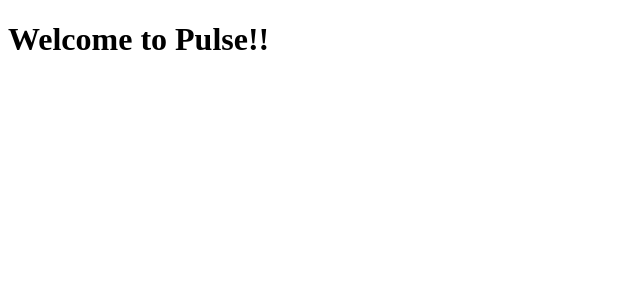
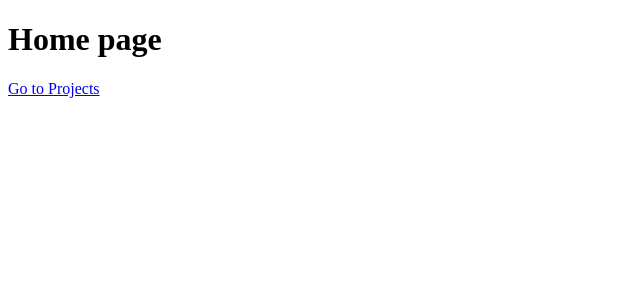
Before and after one commit to dcmallett/vuejs-product-managment-app, a Vue app: page / in a window 1280 px wide. Before the commit this address had no page. Shown: the top 300 px of the page, without its empty margins (0-640 px from the left). Built offline with nearby package versions, Linux system fonts and the light colour scheme.

Commit message:
created dynamic routes and wildcard

```diff
--- a/src/App.vue
+++ b/src/App.vue
@@ -1,5 +1,7 @@
 <template>
-  <h1>Welcome to Pulse!!</h1>
+  <main>
+    <RouterView />
+  </main>
 </template>
 
 <script setup lang="ts"></script>
--- a/src/router/index.ts
+++ b/src/router/index.ts
@@ -2,7 +2,26 @@ import { createRouter, createWebHistory } from 'vue-router'
 
 const router = createRouter({
   history: createWebHistory(import.meta.env.BASE_URL),
-  routes: []
+  routes: [
+    {
+      path: '/',
+      name: 'home',
+      component: () => import('@/views/HomeView.vue')
+    },
+    {
+      //passing in a dnymaic import directly into the component means that when the page loads it will not pass in
+      //the other pages i.e if we load projects page it will also not load in the home page and increase performance
+      path: '/projects',
+      name: 'projects',
+      component: () => import('@/views/ProjectsView.vue')
+    },
+    {
+      //we need the id to be a wild card so we add a : by the ID
+      path: '/projects/:id',
+      name: 'single-project',
+      component: () => import('@/views/SingleProjectView.vue')
+    }
+  ]
 })
 
 export default router
--- /dev/null
+++ b/src/views/HomeView.vue
@@ -0,0 +1,8 @@
+<template>
+  <div>
+    <h1>Home page</h1>
+    <RouterLink to="/projects"> Go to Projects </RouterLink>
+  </div>
+</template>
+<script setup lang="ts"></script>
+<style lang=""></style>
--- /dev/null
+++ b/src/views/ProjectsView.vue
@@ -0,0 +1,7 @@
+<template>
+  <div>
+    <h1>Projects Page</h1>
+    <RouterLink to="/"> Go to home </RouterLink>
+  </div>
+</template>
+<script setup lang="ts"></script>
--- /dev/null
+++ b/src/views/SingleProjectView.vue
@@ -0,0 +1,16 @@
+<template>
+  <div>
+    <!-- when we are using a wildcard we add a ? as optional params incase it is not there
+      we also use the id for the params so we get the route.params.id
+    -->
+    <h1>Project {{ route.params?.id }}</h1>
+  </div>
+</template>
+
+<script setup lang="ts">
+import { useRoute } from 'vue-router'
+
+const route = useRoute()
+</script>
+
+<style scoped></style>
```
